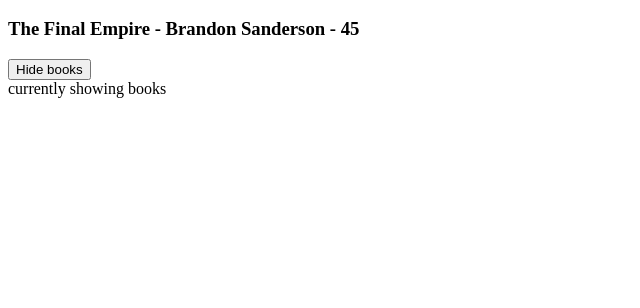
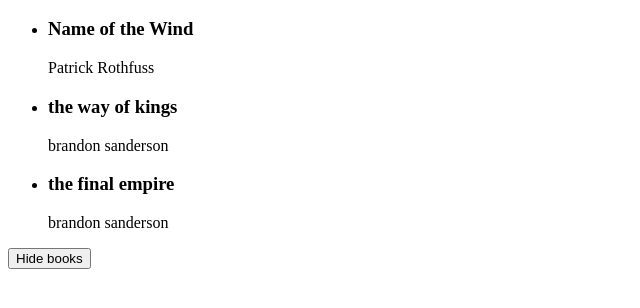
Before and after one commit to junery115/learnvue, a plain HTML site: page index.html in a window 1280 px wide. Shown: the part 48-356 px from the top of the page, without its empty margins (0-640 px from the left). Drawn offline with nearby package versions, Linux system fonts and the light colour scheme.

Commit message:
used v-for do display the list of items

```diff
--- a/app.js
+++ b/app.js
@@ -4,9 +4,11 @@
     data(){
         return {
             showBooks : true,
-            title: 'The Final Empire',
-            author: 'Brandon Sanderson',
-            age: 45
+            books: [
+                {title: 'Name of the Wind', author: 'Patrick Rothfuss'},
+                {title: 'the way of kings', author: 'brandon sanderson'},
+                {title: 'the final empire', author: 'brandon sanderson'},
+            ]
         }
     },
     //methods functions or methods
--- a/index.html
+++ b/index.html
@@ -11,17 +11,18 @@
 
     <div id="app">
         <div v-if="showBooks">
-            <h3>{{title}} - {{author}} - {{age}}</h3>
+            <ul>
+                <li v-for="book in books">
+                  <h3>{{book.title}}</h3>
+                   <p> {{book.author}} </p>
+                </li>
+            </ul>
         </div>
         <button @click="toggleShowBooks">
             <span v-if="showBooks">Hide books</span>
-            <!-- <span v-if="!showBooks">Show books</span> -->
             <span v-else>Show books</span>
         </button>
 
-            <!-- when we use this it only uses css to hide the elt, but above it
-            actually removes the elt from the dom -->
-        <div v-show="showBooks">currently showing books</div>
 
     </div>
 
```
